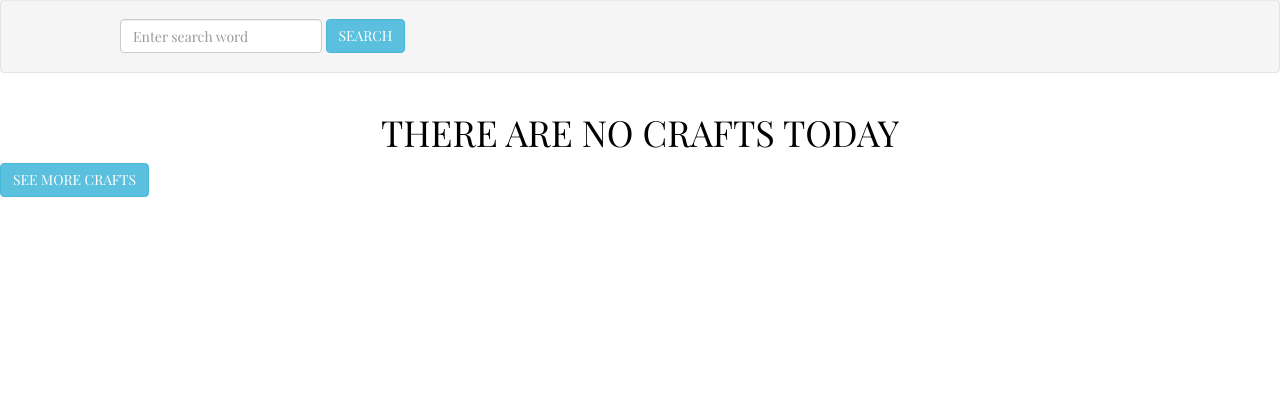
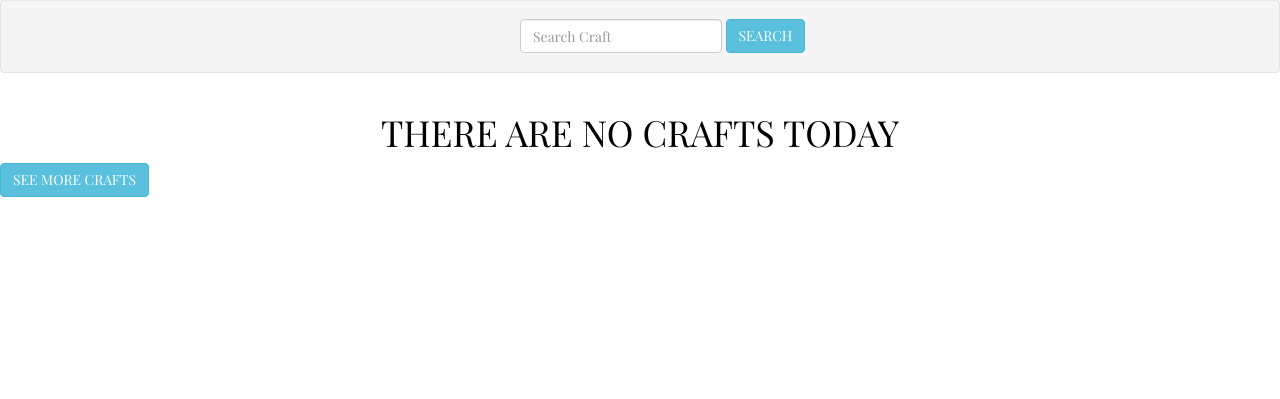
Before and after one commit to Collins33/CraftShop, a Django app: page / in a window 1280 px wide. Shown: the part 401-800 px from the top of the page. Run offline with Django 3.2, Linux system fonts and the light colour scheme; data that the repository does not hold is empty; some libraries are stand-ins or nearby versions.

```diff
--- a/CraftShop/craft/static/css/index.css
+++ b/CraftShop/craft/static/css/index.css
@@ -29,5 +29,5 @@ h2{
   padding-right: 10px;
 }
 .searchRow{
-  margin-left: 100px;
+  margin-left: 500px;
 }
--- a/CraftShop/craft/templates/index.html
+++ b/CraftShop/craft/templates/index.html
@@ -23,10 +23,10 @@
     <h1 class="intro">Showcase Art</h1>
     </div>
     <div class="row  well">
-
+      <!-- search form -->
       <form class="form-inline searchRow" role="search" action="{%url 'search_result'%}">
         <div class="form-group">
-          <input type="text" class="form-control" placeholder="Enter search word"name="craft">
+          <input type="text" class="form-control" placeholder="Search Craft" name="craft">
         </div>
         <button class="btn btn-info" type="submit">SEARCH</button>
       </form>
--- a/CraftShop/craft/url.py
+++ b/CraftShop/craft/url.py
@@ -3,5 +3,5 @@ from . import views
 
 urlpatterns=[
 url('^$',views.welcome,name="welcome"),
-url('^search/',views.search_result,name="search_result")
+url(r'^search/', views.search_result, name="search_result")
 ]
```
Also changed, not shown: CraftShop/craft/templates/search.html (+5 -7 lines), CraftShop/craft/views.py (+5 -3 lines).
